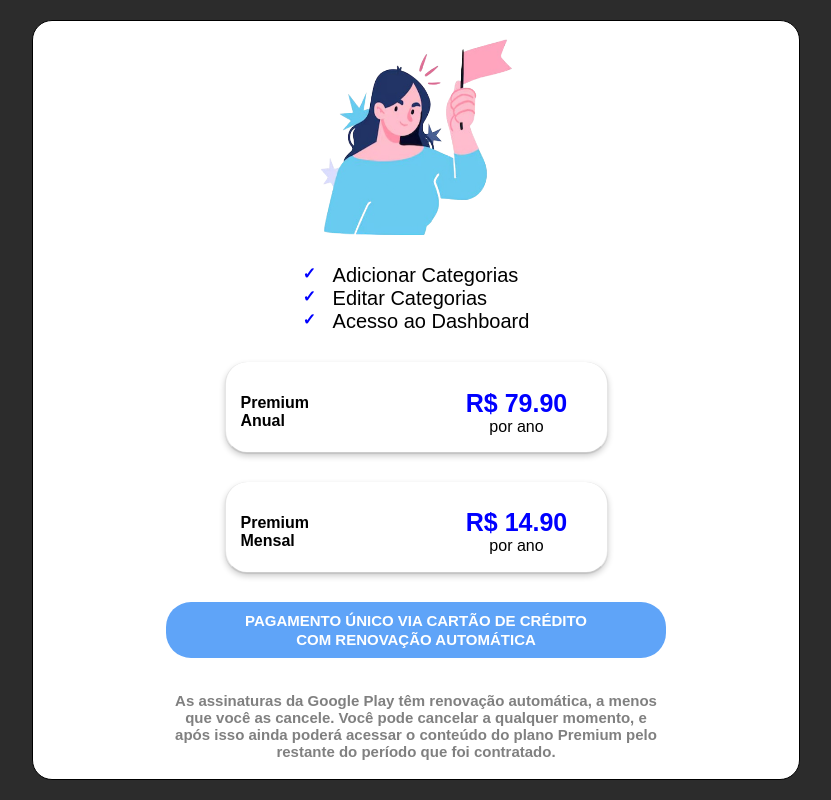
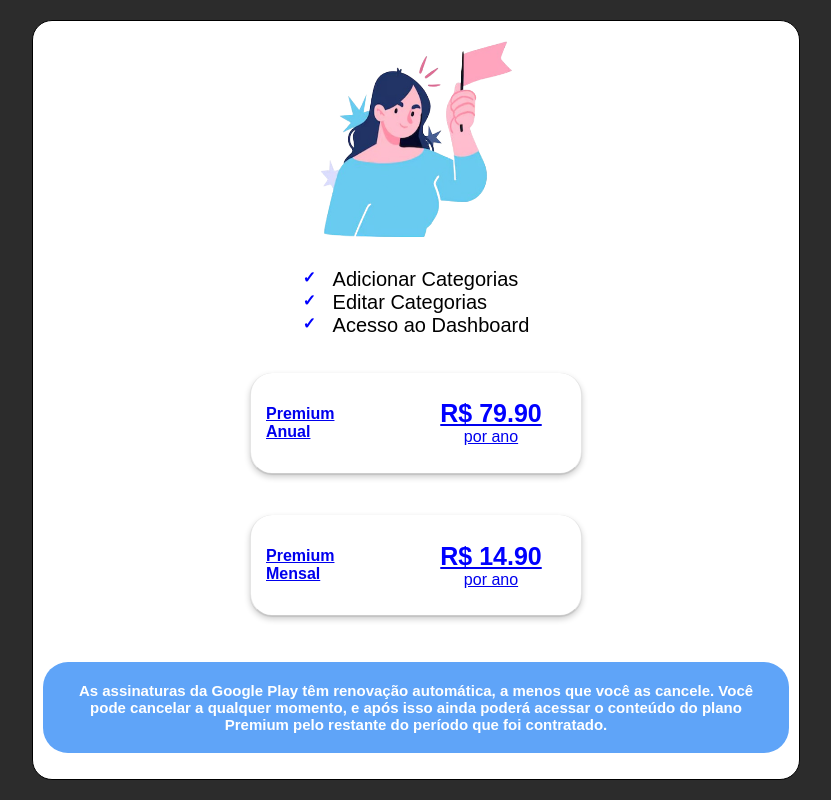
Before and after one commit to MarceloSilva0001/impacta_projeto_controle_financeiro, a website: page public/planos.html in a window 1280 px wide. Shown: the whole page, without its empty margins (224-1055 px from the left). Drawn offline with Linux system fonts and the light colour scheme.

Commit message:
Update: Conexão das páginas e ajustes de css

```diff
--- a/public/planos.css
+++ b/public/planos.css
@@ -52,10 +52,8 @@ img {
 }
 
 .opcoes-plano {
+    margin: 5px;
     background-color: #FFF;
-    width: 50%;
-    height: 12%;
-
     border-top: none;
     border-left: 1px solid rgba(0, 0, 0, 0.1);
     border-right: 1px solid rgba(0, 0, 0, 0.1);
@@ -105,19 +103,15 @@ img {
 
 .container-info {
     background-color: #5fa4f8;
-    width: 500px;
+    width: auto;
     height: auto;
+    margin: 10px;
     color: #FFF;
-    padding: 10px;
+    padding: 20px;
     font-family: Arial, Helvetica, sans-serif;
     font-size: 15px;
-    display: flex;
-    align-items: center;
-    flex-direction: column;
-    justify-content: center;
     font-weight: bolder;
     border-radius: 25px;
-    gap: 2px;
     text-align: center;
 }
 .container-warning {
--- a/public/planos.html
+++ b/public/planos.html
@@ -16,7 +16,7 @@
                 <li>Acesso ao Dashboard
             </ul>
 
-            <div class="opcoes-plano">
+            <a href="add-card.html" class="opcoes-plano">
                 <div class="text">
                     Premium <br>Anual
                 </div>
@@ -24,8 +24,8 @@
                     <span class="money">R$ 79.90</span>
                     <span>por ano</span>
                 </div>
-            </div>
-            <div class="opcoes-plano">
+            </a>
+            <a href="add-card.html" class="opcoes-plano">
                 <div class="text">
                     Premium <br>Mensal
                 </div>
@@ -33,14 +33,9 @@
                     <span class="money">R$ 14.90</span>
                     <span>por ano</span>
                 </div>
-            </div>
+            </a>
 
             <div class="container-info">
-                <span>PAGAMENTO ÚNICO VIA CARTÃO DE CRÉDITO</span>
-                <span>COM RENOVAÇÃO AUTOMÁTICA</span>
-            </div>
-
-            <div class="container-warning">
                 As assinaturas da Google Play têm renovação automática, a menos que você as cancele.
                 Você pode cancelar a qualquer momento, e após isso ainda poderá acessar o conteúdo do
                 plano Premium pelo restante do período que foi contratado.
```
Also changed, not shown: public/add-card.html (+5 -5 lines), public/thank-you.html (+1 -1 lines), views/pages/index.html (+2 -3 lines), public/adicionar_categoria.html (renamed from public/adicionar_categoria.htm).
